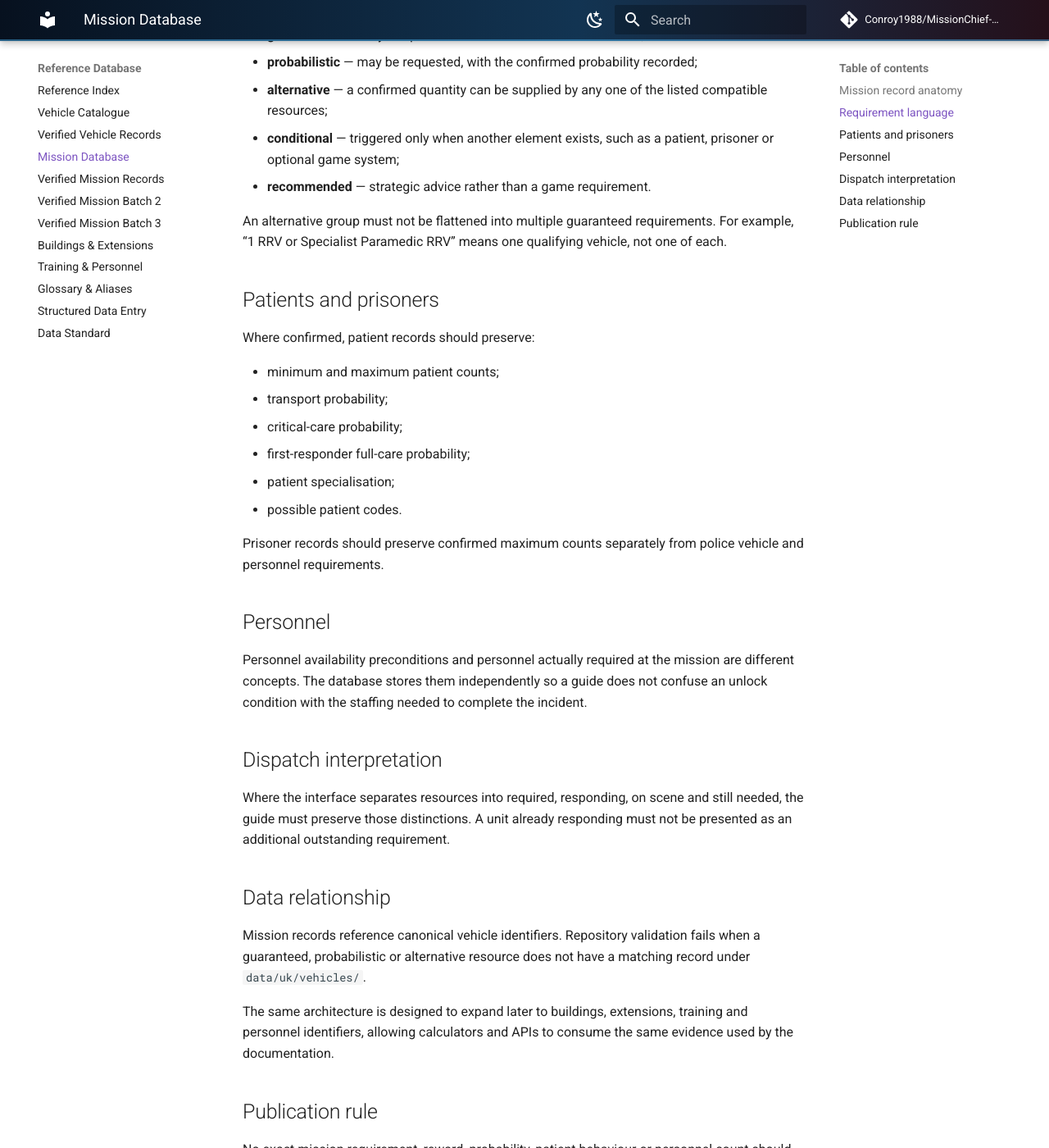
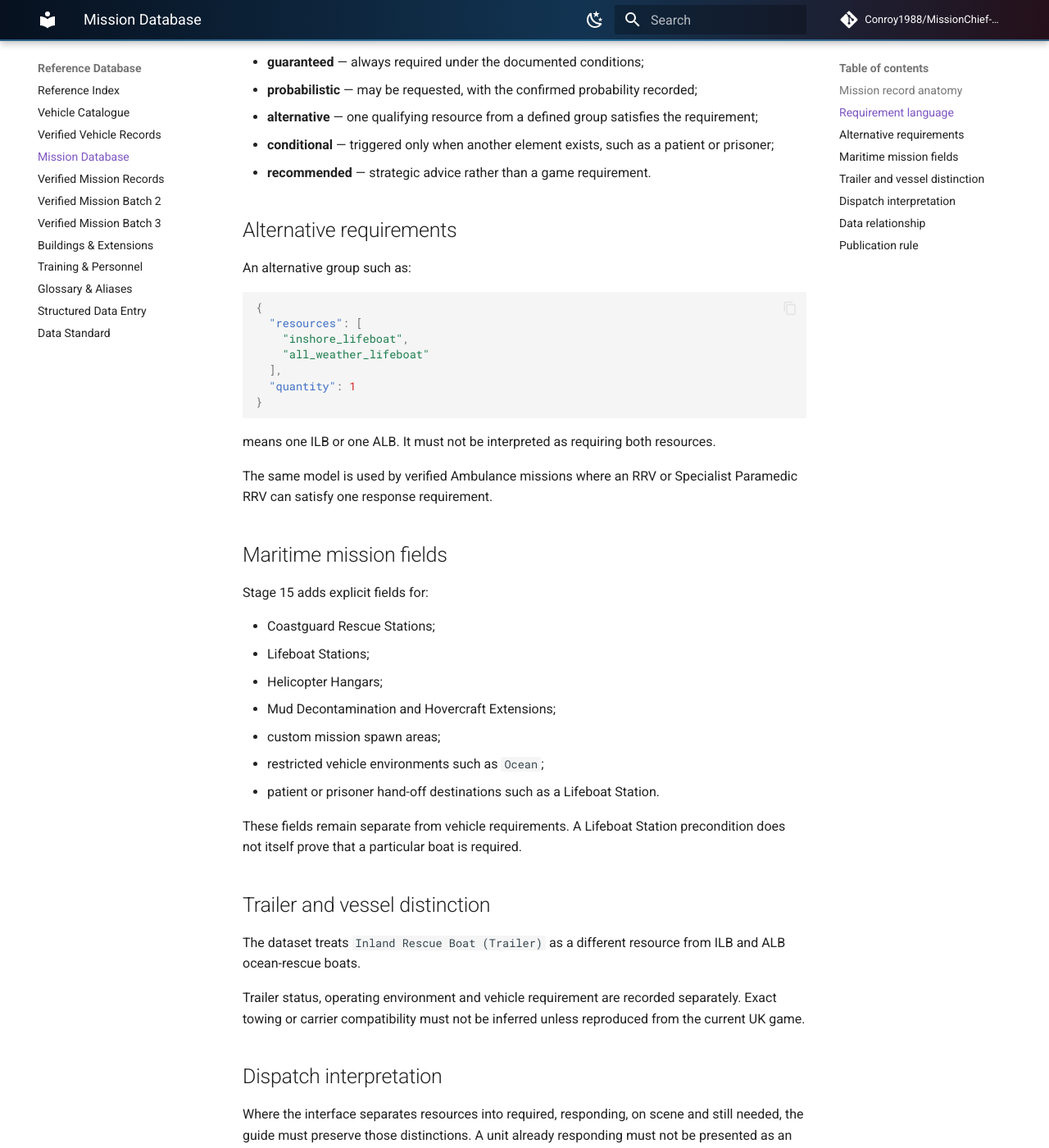
Before and after one commit to Conroy1988/MissionChief-UK, an MkDocs documentation site: the page built from docs/reference/mission-database.md, in a window 1280 px wide and 1400 px high, scrolled down 941 px. Shown: the whole window at 82% size. Built offline with MkDocs 1.6.1 and Material for MkDocs 9.7.7, drawn with Linux system fonts in a browser that asks for light colours; comment, search, counter and statistics services are not loaded; some of the changed text lies outside the part shown.

Commit message:
Document maritime mission data semantics

````diff
--- a/docs/reference/mission-database.md
+++ b/docs/reference/mission-database.md
@@ -8,14 +8,15 @@ Each mission page and structured record should contain:
 
 - canonical mission name and game identifier;
 - aliases and searchable terminology;
-- service and mission-type classifications;
-- points of interest and known unlock conditions;
+- service and mission-group classification;
+- known unlock conditions and POIs;
 - guaranteed resource requirements;
-- probabilistic requirements with clearly stated probabilities;
-- alternative resource groups where one of several vehicles can satisfy the same requirement;
-- personnel availability and on-scene requirements;
-- patient, critical-care, prisoner and transport behaviour;
+- probabilistic requirements with confirmed probabilities;
+- alternative resource groups where one of several vehicles can satisfy a requirement;
+- personnel and training dependencies;
+- patient, prisoner, transport and hand-off behaviour;
 - reward data;
+- custom spawn-area and vehicle-environment restrictions;
 - related mission variants;
 - operational notes and common dispatch mistakes;
 - evidence status, source trail and verification date.
@@ -26,28 +27,47 @@ Requirements must distinguish between:
 
 - **guaranteed** — always required under the documented conditions;
 - **probabilistic** — may be requested, with the confirmed probability recorded;
-- **alternative** — a confirmed quantity can be supplied by any one of the listed compatible resources;
-- **conditional** — triggered only when another element exists, such as a patient, prisoner or optional game system;
+- **alternative** — one qualifying resource from a defined group satisfies the requirement;
+- **conditional** — triggered only when another element exists, such as a patient or prisoner;
 - **recommended** — strategic advice rather than a game requirement.
 
-An alternative group must not be flattened into multiple guaranteed requirements. For example, “1 RRV or Specialist Paramedic RRV” means one qualifying vehicle, not one of each.
+## Alternative requirements
 
-## Patients and prisoners
+An alternative group such as:
 
-Where confirmed, patient records should preserve:
+```json
+{
+  "resources": [
+    "inshore_lifeboat",
+    "all_weather_lifeboat"
+  ],
+  "quantity": 1
+}
+```
 
-- minimum and maximum patient counts;
-- transport probability;
-- critical-care probability;
-- first-responder full-care probability;
-- patient specialisation;
-- possible patient codes.
+means one ILB or one ALB. It must not be interpreted as requiring both resources.
 
-Prisoner records should preserve confirmed maximum counts separately from police vehicle and personnel requirements.
+The same model is used by verified Ambulance missions where an RRV or Specialist Paramedic RRV can satisfy one response requirement.
 
-## Personnel
+## Maritime mission fields
 
-Personnel availability preconditions and personnel actually required at the mission are different concepts. The database stores them independently so a guide does not confuse an unlock condition with the staffing needed to complete the incident.
+Stage 15 adds explicit fields for:
+
+- Coastguard Rescue Stations;
+- Lifeboat Stations;
+- Helicopter Hangars;
+- Mud Decontamination and Hovercraft Extensions;
+- custom mission spawn areas;
+- restricted vehicle environments such as `Ocean`;
+- patient or prisoner hand-off destinations such as a Lifeboat Station.
+
+These fields remain separate from vehicle requirements. A Lifeboat Station precondition does not itself prove that a particular boat is required.
+
+## Trailer and vessel distinction
+
+The dataset treats `Inland Rescue Boat (Trailer)` as a different resource from ILB and ALB ocean-rescue boats.
+
+Trailer status, operating environment and vehicle requirement are recorded separately. Exact towing or carrier compatibility must not be inferred unless reproduced from the current UK game.
 
 ## Dispatch interpretation
 
@@ -55,10 +75,12 @@ Where the interface separates resources into required, responding, on scene and
 
 ## Data relationship
 
-Mission records reference canonical vehicle identifiers. Repository validation fails when a guaranteed, probabilistic or alternative resource does not have a matching record under `data/uk/vehicles/`.
+Mission records reference canonical vehicle, building, extension, training and personnel identifiers. This allows future calculators and APIs to consume the same evidence used by the documentation.
 
-The same architecture is designed to expand later to buildings, extensions, training and personnel identifiers, allowing calculators and APIs to consume the same evidence used by the documentation.
+Repository validation currently checks guaranteed, probabilistic and alternative vehicle references against the canonical vehicle dataset.
 
 ## Publication rule
 
-No exact mission requirement, reward, probability, patient behaviour or personnel count should be published as verified without reproducible UK-game evidence or a suitable primary source.
+No exact mission requirement, reward or probability should be published as verified without reproducible UK-game evidence or a suitable primary source.
+
+Temporary reward multipliers must not replace the documented base reward. When a live mission page displays an event multiplier, the directory value and the observation should be recorded separately.
````
